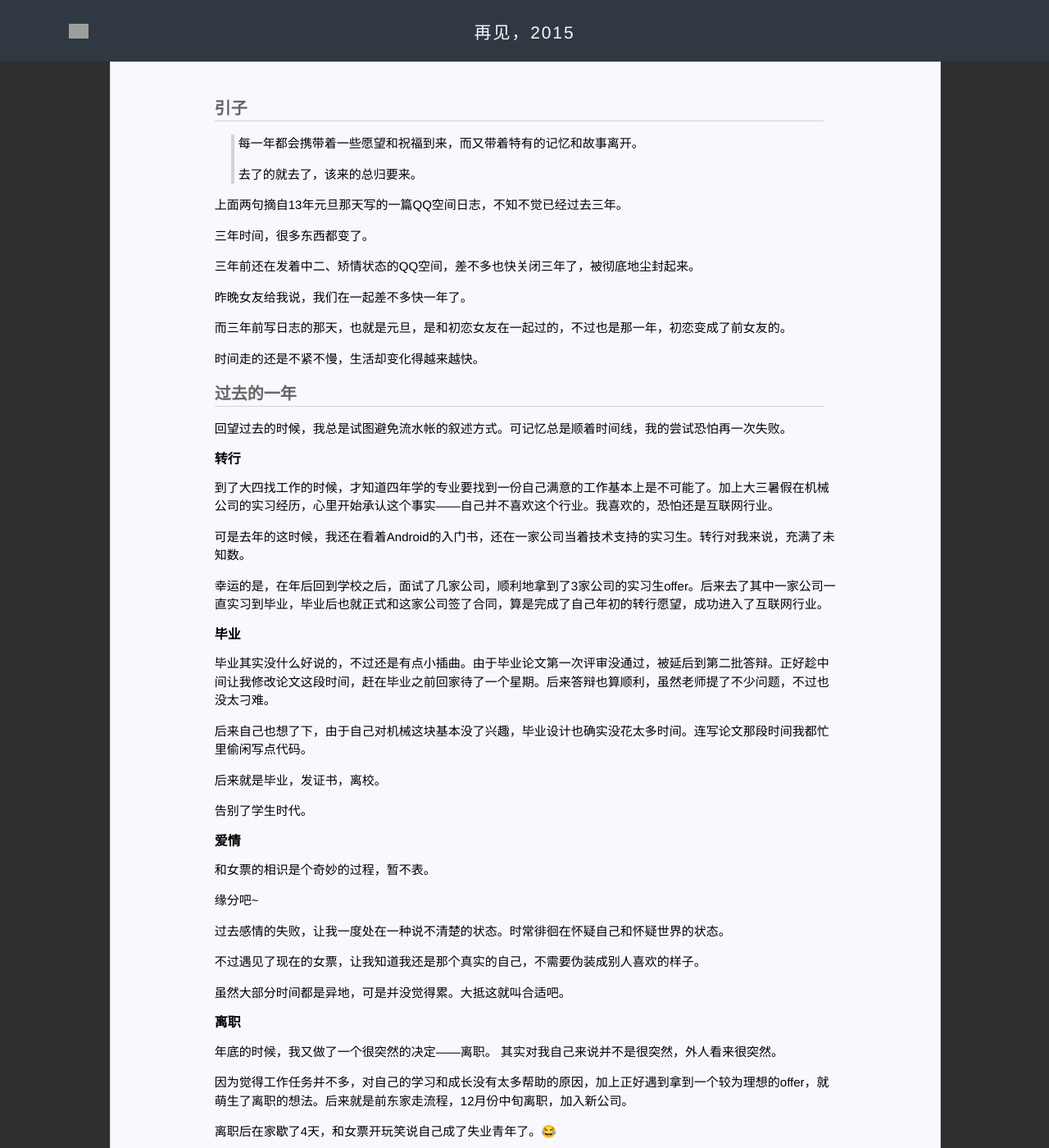
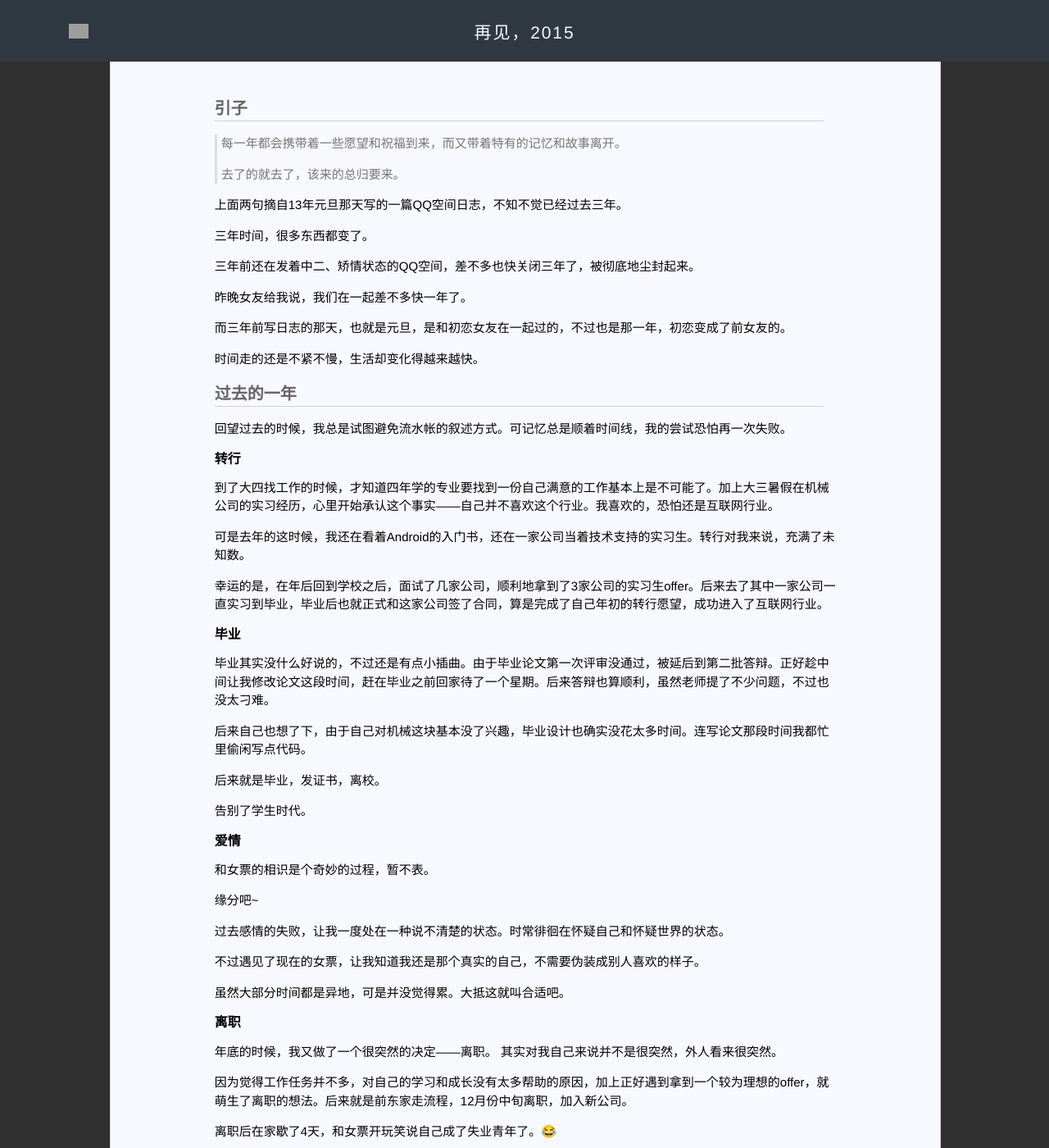
Before and after one commit to laobie/laobie.github.io, a Jekyll site: the page built from _posts/2016-01-31-say-good-bye-to-2015.md, in a window 1280 px wide and 1400 px high. Shown: the whole window at 82% size. Built offline with Jekyll 4.4.1, drawn with Linux system fonts in a browser that asks for light colours; comment, search, counter and statistics services are not loaded; grey boxes are pictures that could not be loaded.

Commit message:
取消 blockquote 的缩进

```diff
--- a/assets/css/post.css
+++ b/assets/css/post.css
@@ -168,6 +168,14 @@ img {
     /*-webkit-box-shadow: 0 0 10px #555;*/
 }
 
+blockquote {
+	margin-left:0;
+	color: #777;
+	border-left: 3px solid #ddd;
+}
+blockquote p{
+	text-indent:0;
+}
 
 hr {
     color: LightGrey;
```
